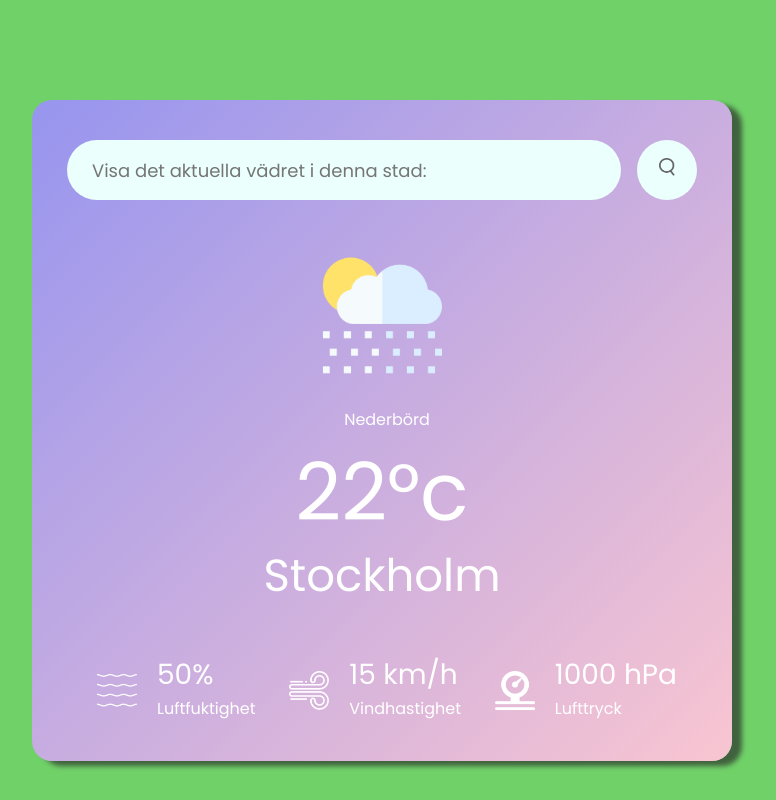
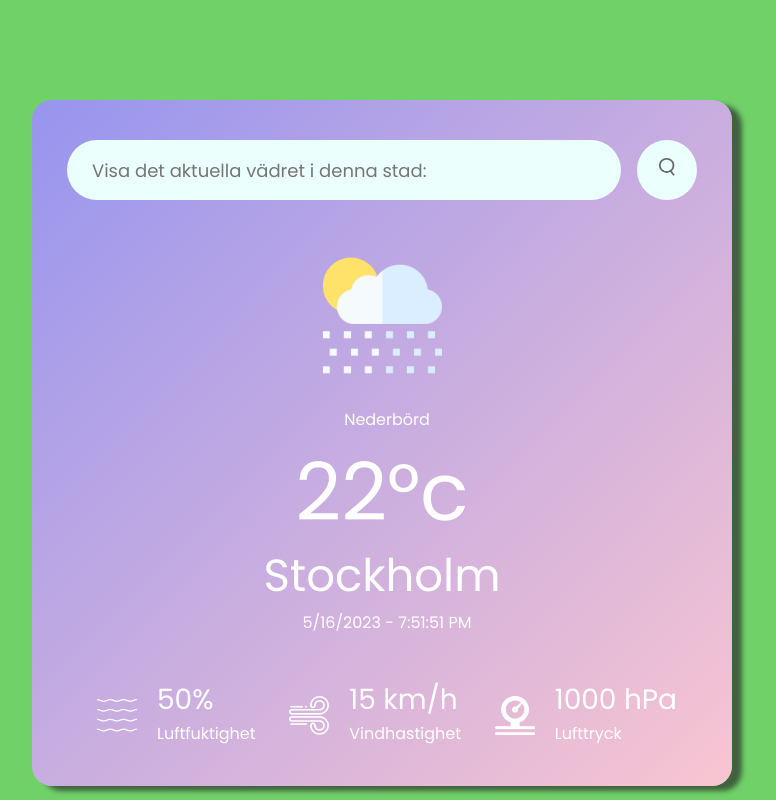
Before and after one commit to janalois/wheatherapp, a plain HTML site: page index.html in a window 1280 px wide. Shown: the whole page, without its empty margins (258-1034 px from the left). Drawn offline with Linux system fonts and the light colour scheme.

Commit message:
Added time and date with 1 second update.

```diff
--- a/index.html
+++ b/index.html
@@ -21,6 +21,7 @@
         <p class="status">Nederbörd</p>
         <h1 class="temp">22°c</h1>
         <h2 class="city">Stockholm</h2>
+        <p id="time"></p>
         <div class="details">
           <div class="col">
             <img src="images/humidity.png" alt="humidity" />
@@ -101,6 +102,13 @@
         }
       });
       //checkWeather();
+      function refreshTime() {
+        const timeDisplay = document.getElementById("time");
+        const dateString = new Date().toLocaleString();
+        const formattedString = dateString.replace(", ", " - ");
+        timeDisplay.textContent = formattedString;
+      }
+      setInterval(refreshTime, 1000);
     </script>
   </body>
 </html>
```
